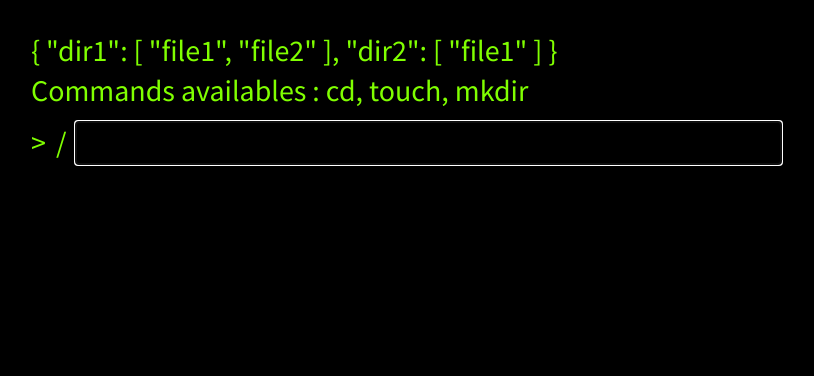
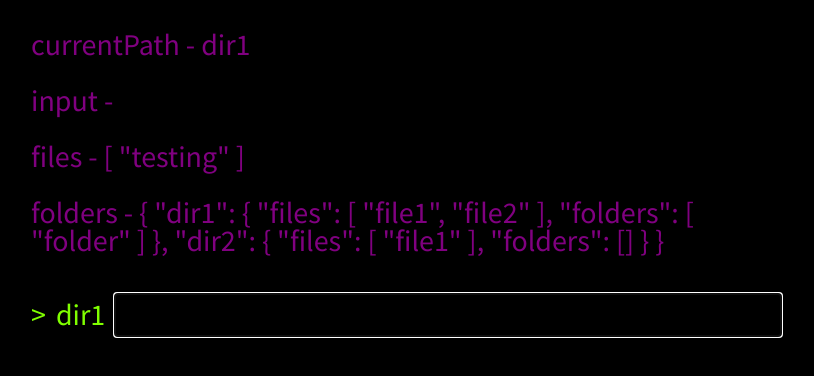
Before and after one commit to amerre/Terminal, a Vue app: page / in a window 1280 px wide. Shown: the top 376 px of the page, without its empty margins (234-1048 px from the left). Built offline with nearby package versions, Linux system fonts and the light colour scheme.

Commit message:
:construction: Trying to organize better things

```diff
--- a/src/components/Input.vue
+++ b/src/components/Input.vue
@@ -1,6 +1,14 @@
 <template>
   <div>
-    <p>{{ this.$store.state.files }}</p>
+    <p
+      style="color:purple; lineHeight:28px;"
+      v-for="(dir,index) in this.$store.state"
+      v-bind:key="index"
+    >
+      {{ index }} - {{ dir }}
+      <br>
+      <br>
+    </p>
     <Logs/>
     <span class="input">>
       <p>{{ getCurrentPath }}</p>
@@ -11,13 +19,10 @@
 
 <script>
 import Logs from "./Logs";
-import { getCurves } from "crypto";
-
 export default {
   components: {
     Logs
   },
-
   computed: {
     // Get what's typed
     getInput: {
@@ -28,7 +33,6 @@ export default {
         this.$store.commit("INPUT_COMMIT", value);
       }
     },
-
     // Get what displayed on the logs
     getLogs: {
       get() {
@@ -38,7 +42,6 @@ export default {
         this.$store.commit("LOGS_COMMIT", value);
       }
     },
-
     // Get what displayed on the logs
     getCurrentPath: {
       get() {
@@ -49,22 +52,20 @@ export default {
       }
     }
   },
-
   methods: {
-    // When the user is pressing enter to submit
     submit() {
       let vm = this;
-      let directories = this.$store.state.files;
+      let directories = this.$store.state.folders;
 
       // Navigation
       Object.keys(directories).forEach(function(element) {
         switch (vm.getInput) {
           case "cd /":
-            vm.getCurrentPath = "/";
+            vm.getCurrentPath = "";
             break;
           case "cd ..":
           case "cd":
-            vm.getCurrentPath = "/";
+            vm.getCurrentPath = "";
             break;
           case "cd " + element:
             vm.getCurrentPath = `${element}`;
@@ -72,15 +73,28 @@ export default {
         }
       });
 
-      // Creation
+      // Creation d'un dossier
       if (vm.getInput.startsWith("mkdir ")) {
         let toCreate = vm.getInput.replace("mkdir ", "");
-        directories[toCreate] = [];
-      } else if (vm.getInput.startsWith("touch ")) {
-        let toCreate = vm.getInput.replace("touch ", "");
-        directories[vm.getCurrentPath.replace("/", "")].push(toCreate);
+        if (vm.getCurrentPath != "") {
+          directories[vm.getCurrentPath].folders.push(toCreate);
+        } else {
+          directories[toCreate] = {
+            files: [],
+            folders: []
+          };
+        }
       }
 
+      // Creation d'un fichier
+      if (vm.getInput.startsWith("touch ")) {
+        let toCreate = vm.getInput.replace("touch ", "");
+        if (vm.getCurrentPath != "") {
+          directories[vm.getCurrentPath].files.push(toCreate);
+        } else {
+          this.$store.state.files.push(toCreate);
+        }
+      }
       this.getInput = "";
     }
   }
--- a/src/store.js
+++ b/src/store.js
@@ -5,14 +5,16 @@ Vue.use(Vuex);
 
 export default new Vuex.Store({
   state: {
-    currentPath: "/",
-    logs: ["Commands availables : cd, touch, mkdir"],
+    currentPath: "dir1",
+    // logs: ["Commands availables : cd, touch, mkdir"],
     input: "",
-    files: {
-      dir1: ["file1", "file2"],
-      dir2: ["file1"]
+    files: ["testing"],
+    folders: {
+      dir1: { files: ["file1", "file2"], folders: ["folder"] },
+      dir2: { files: ["file1"], folders: [] }
     }
   },
+
   mutations: {
     INPUT_COMMIT(state, payload) {
       state.input = payload;
```
